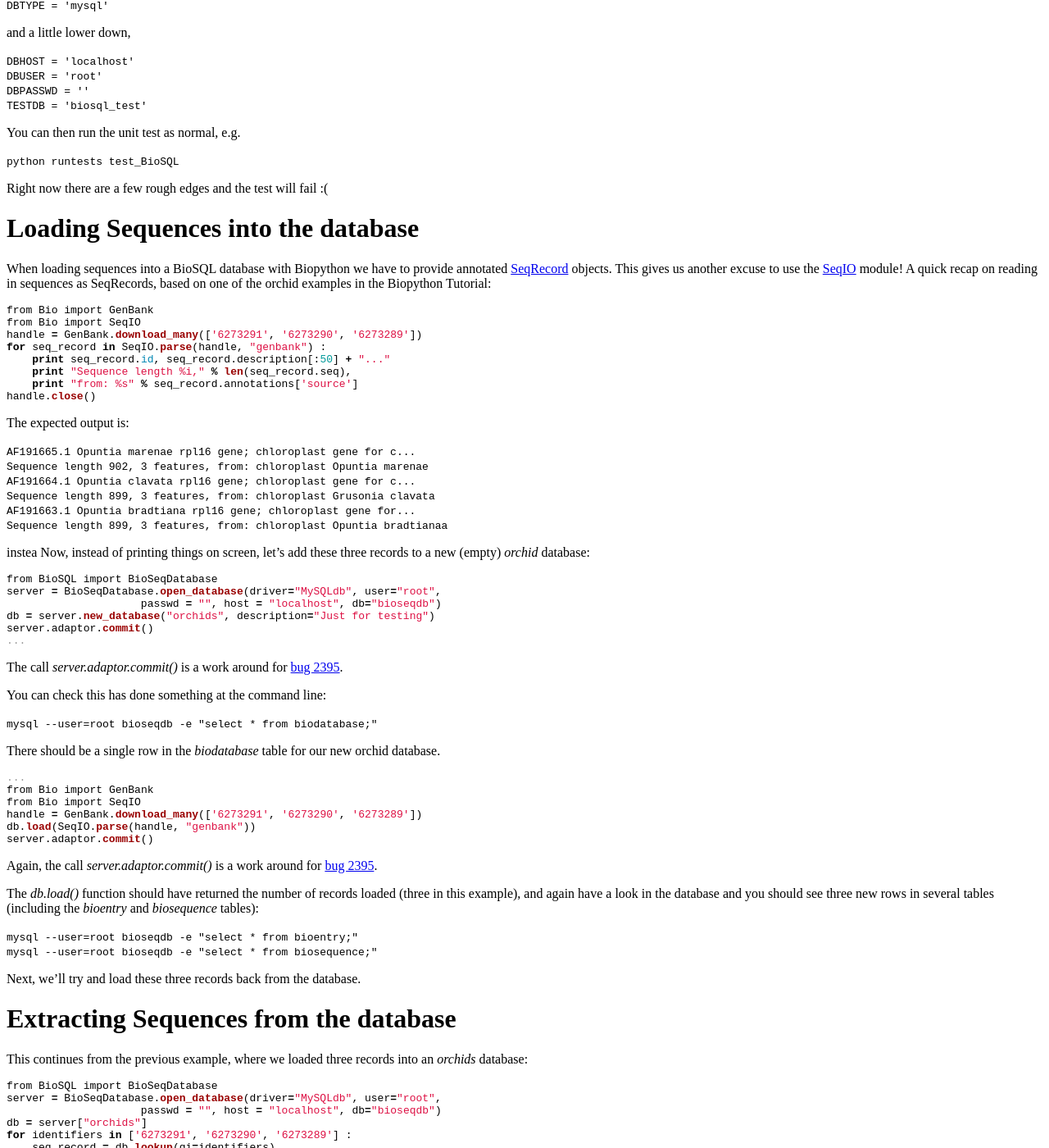
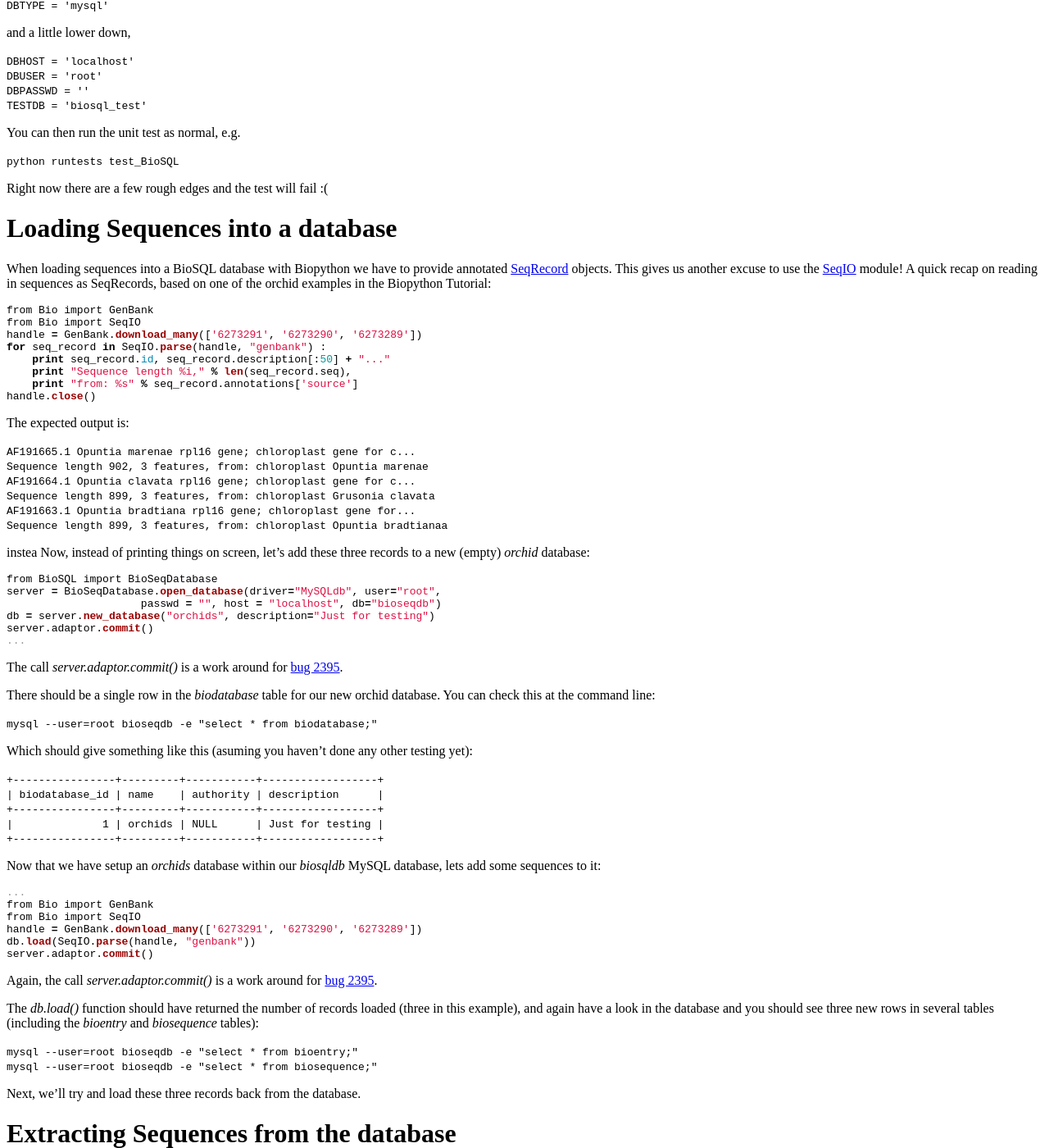
Before and after one commit to biopython/biopython.github.io, a Jekyll site: the page built from wiki/BioSQL.md, in a window 1280 px wide and 1400 px high, scrolled down 1871 px. Shown: the whole window at 82% size. Built offline with Jekyll 4.4.1, drawn with Linux system fonts in a browser that asks for light colours.

Commit message:
/* Loading Sequences into the database */

````diff
--- a/wiki/BioSQL.md
+++ b/wiki/BioSQL.md
@@ -165,8 +165,8 @@ You can then run the unit test as normal, e.g.
 
 Right now there are a few rough edges and the test will fail :(
 
-Loading Sequences into the database
-===================================
+Loading Sequences into a database
+=================================
 
 When loading sequences into a BioSQL database with Biopython we have to
 provide annotated [SeqRecord](SeqRecord "wikilink") objects. This gives
@@ -209,12 +209,22 @@ server.adaptor.commit()
 The call *server.adaptor.commit()* is a work around for [bug
 2395](http://bugzilla.open-bio.org/show_bug.cgi?id=2395).
 
-You can check this has done something at the command line:
+There should be a single row in the *biodatabase* table for our new
+orchid database. You can check this at the command line:
 
 `mysql --user=root bioseqdb -e "select * from biodatabase;"`
 
-There should be a single row in the *biodatabase* table for our new
-orchid database.
+Which should give something like this (asuming you haven't done any
+other testing yet):
+
+`+----------------+---------+-----------+------------------+`
+`| biodatabase_id | name    | authority | description      |`
+`+----------------+---------+-----------+------------------+`
+`|              1 | orchids | NULL      | Just for testing |`
+`+----------------+---------+-----------+------------------+`
+
+Now that we have setup an *orchids* database within our *biosqldb* MySQL
+database, lets add some sequences to it:
 
 ``` python
 ...
````
Also changed, not shown: 1 other file.
